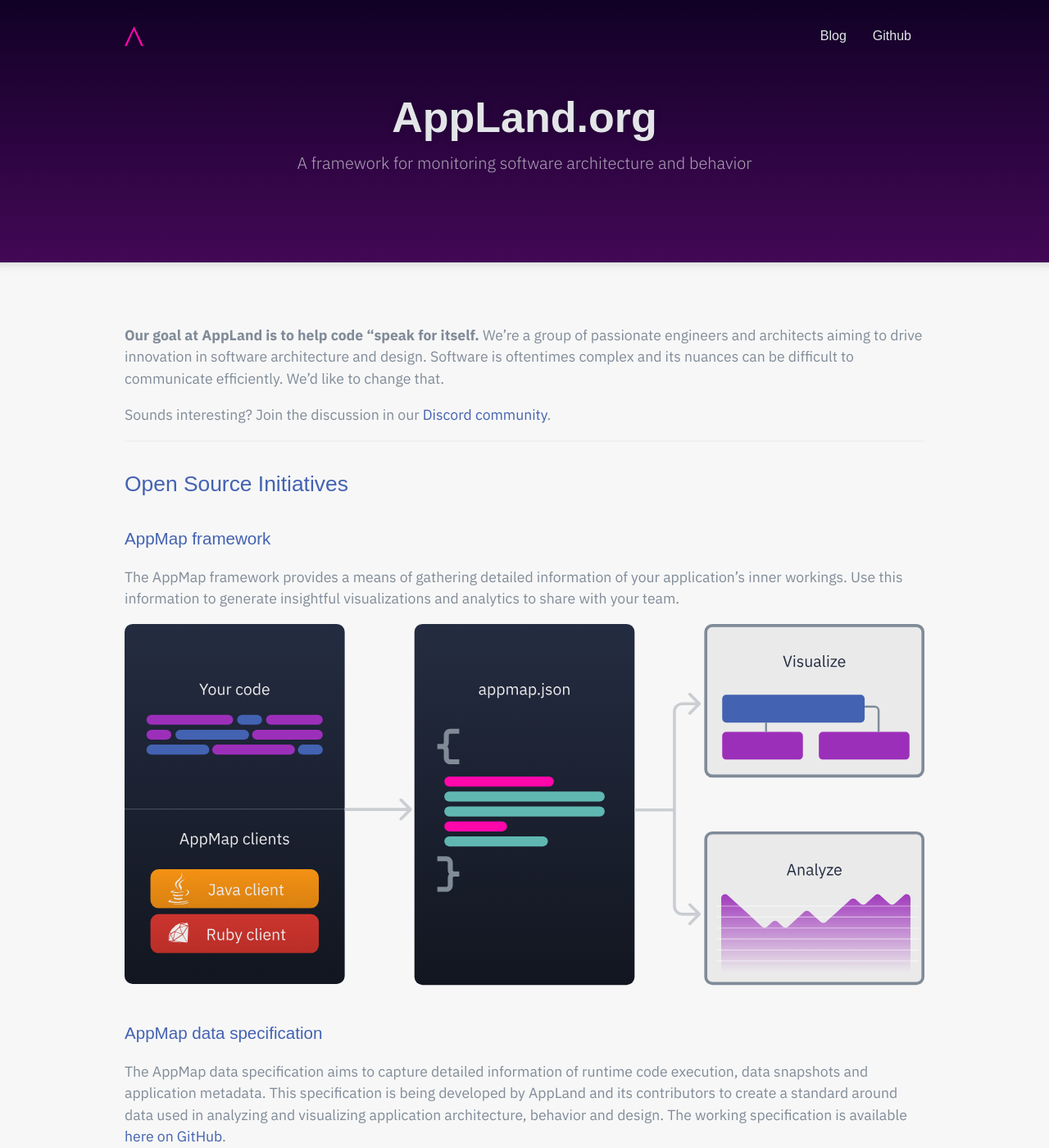
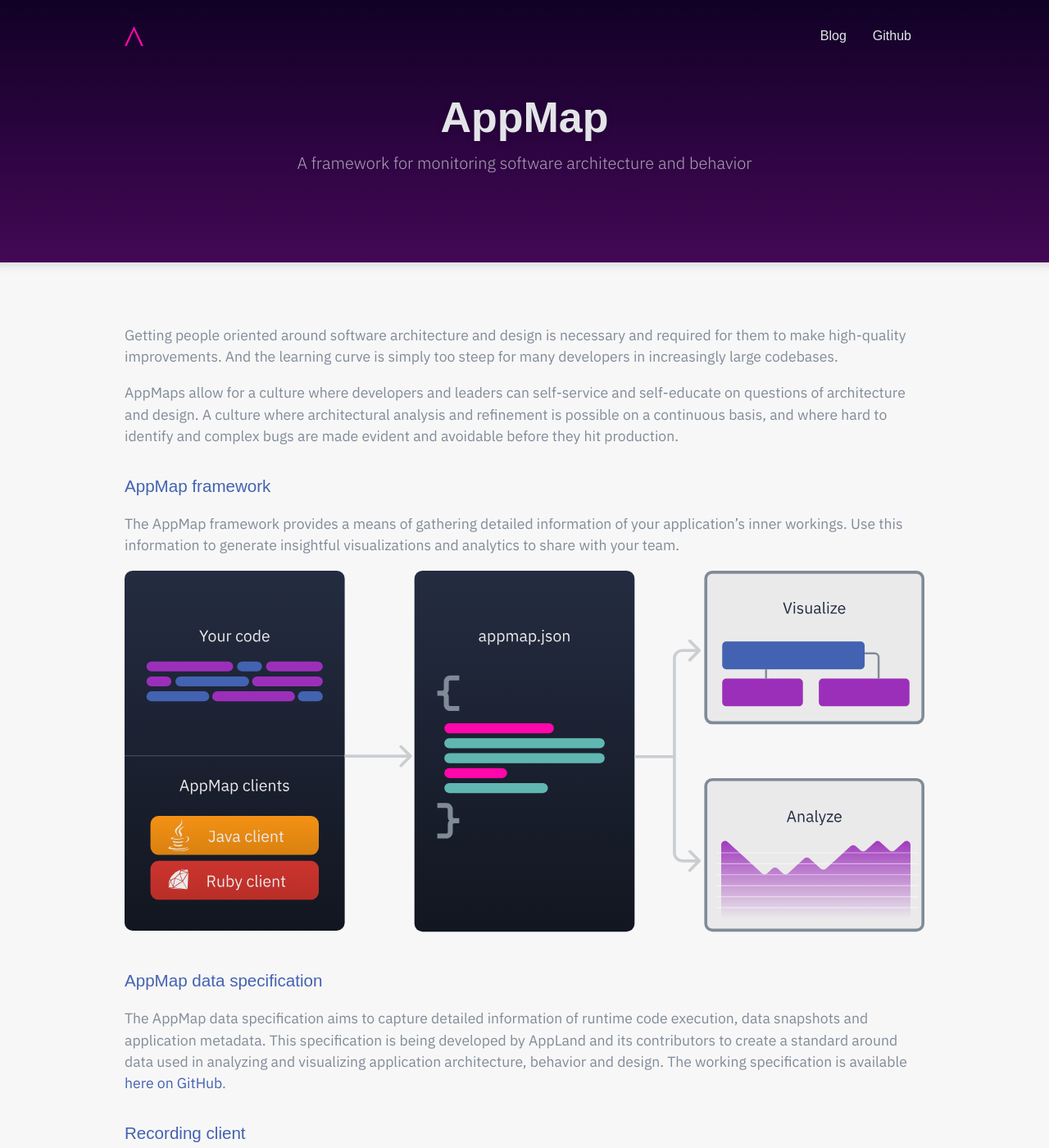
Before and after one commit to applandorg/applandorg.github.io, a Jekyll site: the page built from _pages/index.md, in a window 1280 px wide and 1400 px high. Shown: the whole window at 82% size. Built offline with Jekyll 4.4.1, drawn with Linux system fonts in a browser that asks for light colours; some web fonts are replaced; some of the changed text lies outside the part shown.

Commit message:
layout updates

```diff
--- a/_includes/navigation.html
+++ b/_includes/navigation.html
@@ -1,5 +1,5 @@
 <nav>
-  <a class="logo" href="/">AppLand.org</a>
+  <a class="logo" href="/">AppMap</a>
   <ul>
     <!-- <li><a href="/docs">Docs</a></li> -->
     <li><a href="/blog">Blog</a></li>
--- a/_layouts/default.html
+++ b/_layouts/default.html
@@ -12,7 +12,7 @@
       <header class="page-header">
         {% include navigation.html %}
         <div class="hero-content">
-          <h1 class="project-name">AppLand.org</h1>
+          <h1 class="project-name">AppMap</h1>
           <h2 class="project-tagline">A framework for monitoring software architecture and behavior</h2>
         </div>
       </header>
--- a/_layouts/post.html
+++ b/_layouts/post.html
@@ -2,11 +2,11 @@
 layout: default
 ---
 <div class="post-content">
+  <h1>{{ page.title }}</h1>
+  <p class="post-meta">Posted {{ page.date | date_to_string }} by {{ page.author }}</p>
   {% if page.image %}
     <img src="{{ site.baseurl }}{{ page.image }}" alt="{{ page.title }}" class="post-image">
   {% endif %}
-  <h1>{{ page.title }}</h1>
-  <p class="post-meta">Posted {{ page.date | date_to_string }} by {{ page.author }}</p>
 
   {{ content }}
 </div>
--- a/_pages/index.md
+++ b/_pages/index.md
@@ -1,24 +1,20 @@
 ---
 layout: default
-title: AppLand
+title: AppMap
 permalink: /
 ---
 <br>
 
-__Our goal at AppLand is to help code “speak for itself.__
-We’re a group of passionate engineers and architects aiming to drive innovation in software architecture and design. Software is oftentimes complex and its nuances can be difficult to communicate efficiently. We'd like to change that.
+Getting people oriented around software architecture and design is necessary and required for them to make high-quality improvements. And the learning curve is simply too steep for many developers in increasingly large codebases.
 
-Sounds interesting? Join the discussion in our [Discord community](https://discord.com/invite/7ZJfWwD).
-
----
-
-## Open Source Initiatives
+AppMaps allow for a culture where developers and leaders can self-service and self-educate on questions of architecture and design. A culture where architectural analysis and refinement is possible on a continuous basis, and where hard to identify and complex bugs are made evident and avoidable before they hit production.
 
 ### AppMap framework
 
 The AppMap framework provides a means of gathering detailed information of your application’s inner workings. Use this information to generate insightful visualizations and analytics to share with your team.
 
 ![Appmap diagram](/assets/img/pages/appmap-diagram.svg)
+
 
 ### AppMap data specification
 
@@ -27,3 +23,12 @@
 ### Recording client
 
 The recording client enables an application to dynamically record and emit app map files. Use the app map files you’ve captured to generate insightful visualizations and analytics of the behavior and architecture of your code. Clients are currently available for [Java](https://github.com/applandinc/appmap-java) or [Ruby](https://github.com/applandinc/appmap-ruby).
+
+---
+
+__Our goal at AppLand is to help code “speak for itself.__
+We’re a group of passionate engineers and architects aiming to drive innovation in software architecture and design. Software is oftentimes complex and its nuances can be difficult to communicate efficiently. We'd like to change that.
+
+Sounds interesting? Join the discussion in our [Discord community](https://discord.com/invite/7ZJfWwD).
+
+---
--- a/_posts/2020-10-14-appmap-a-framework-for-monitoring-software-architecture-and-behavior.markdown
+++ b/_posts/2020-10-14-appmap-a-framework-for-monitoring-software-architecture-and-behavior.markdown
@@ -3,8 +3,8 @@
 title:  "AppMap: A framework for monitoring software architecture and behavior"
 author: Elizabeth Lawler
 permalink: /blog/:year/:month/:day/:title/
-thumb: /assets/img/posts/unblock-yourself-thumb.jpg
-image: /assets/img/posts/unblock-yourself-illo.svg
+thumb: /assets/img/posts/appland-post-thumb-fpo.svg
+image: /assets/img/posts/appland-post-feature-fpo.svg
 excerpt_separator: <!--more-->
 ---
 
```
Also changed, not shown: assets/img/posts/appland-post-feature-fpo.svg (added), assets/img/posts/appland-post-thumb-fpo.svg (added).
